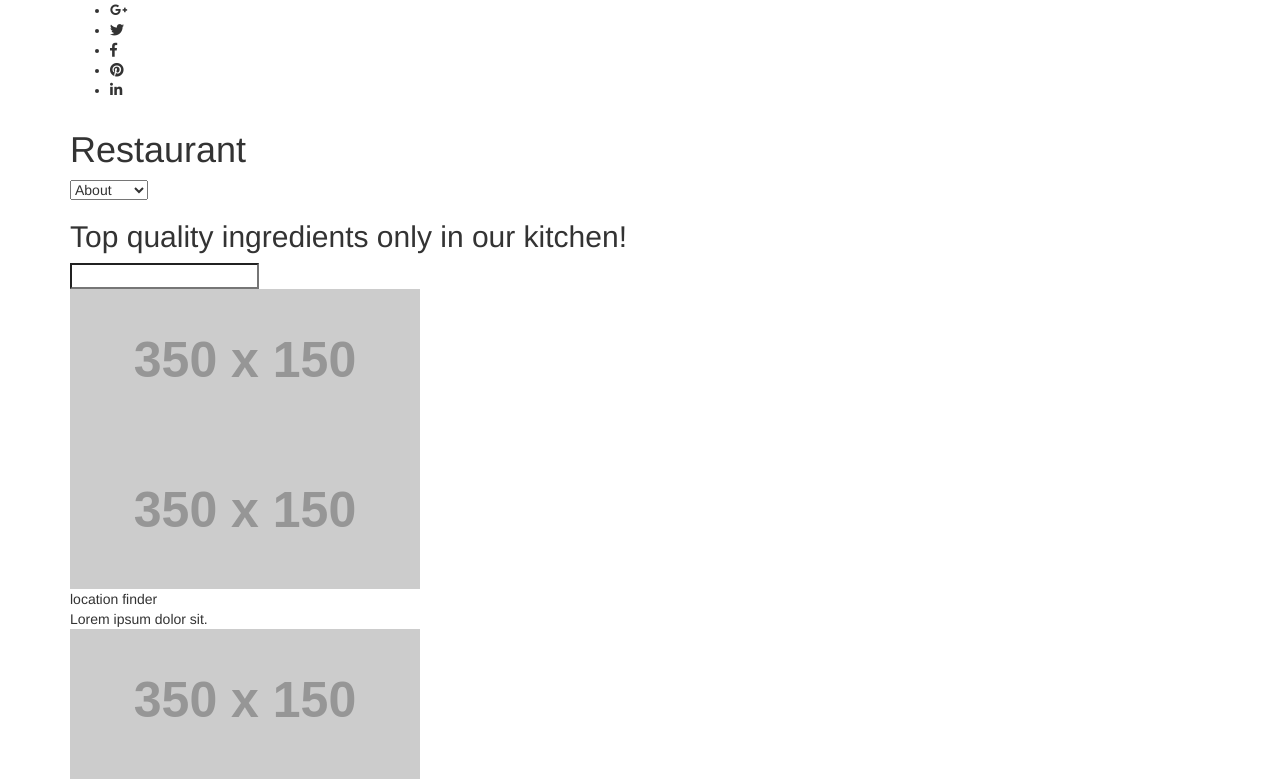
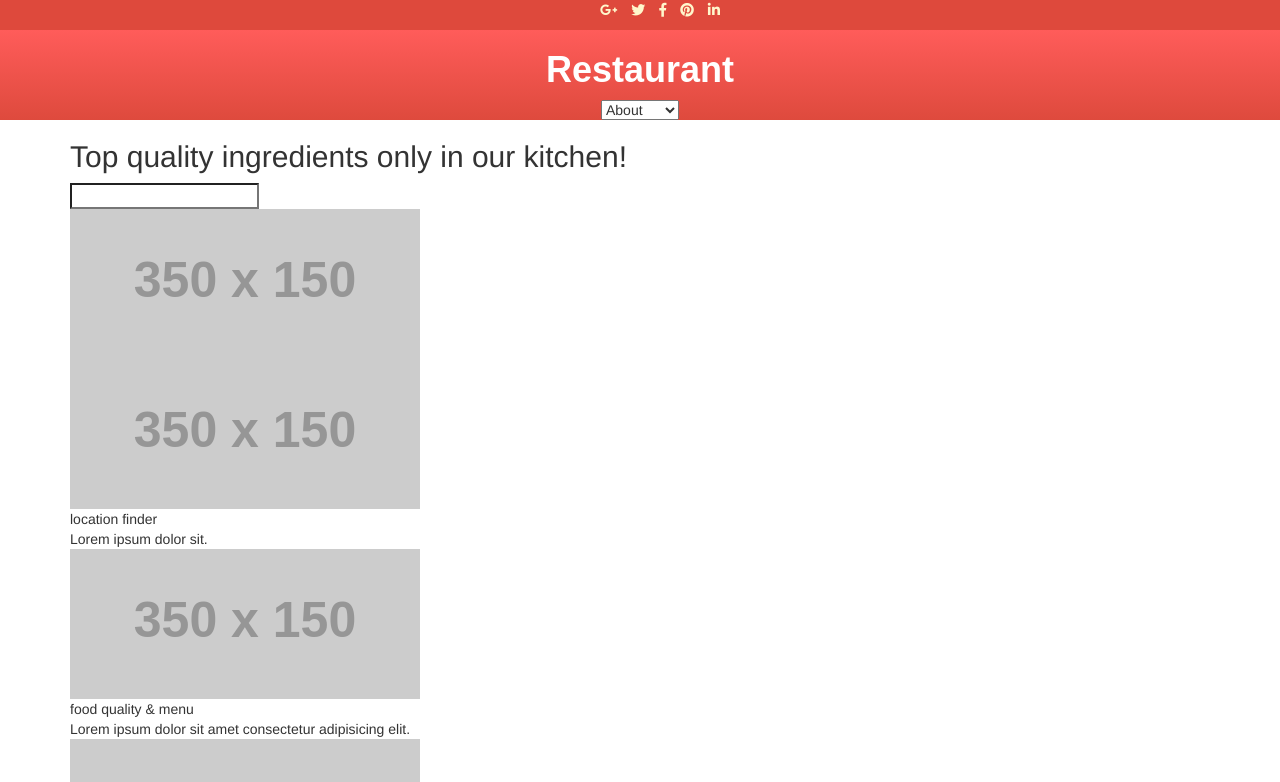
Before and after one commit to bluesatch/restaurant, a plain HTML site: page index.html in a window 1280 px wide. Shown: the top 782 px of the page. Drawn offline with Linux system fonts and the light colour scheme; placeholder pictures from the web are drawn by us.

Commit message:
start css stylings

```diff
--- a/css/style.css
+++ b/css/style.css
@@ -0,0 +1,35 @@
+.nav-bar {
+    background-color: #de493c;
+}
+.nav-bar ul {
+    text-decoration: none;
+    text-align: center;
+}
+
+.nav-bar li {
+    padding: 5px;
+    display: inline;
+}
+
+.nav-bar a {
+    color: #fff7cc;
+}
+
+.header {
+    background: #DE4A3D;
+    background: -webkit-linear-gradient(bottom, #DE4A3D, #FF5C5A);
+    background: -moz-linear-gradient(bottom, #DE4A3D, #FF5C5A);
+    background: linear-gradient(to top, #DE4A3D, #FF5C5A);
+}
+
+.header h1 {
+    font-family: Arial, Helvetica, sans-serif;
+    font-size: 36px;
+    color: white;
+    font-weight: bold;
+    text-align: center;
+}
+
+.header form {
+    text-align: center;
+}
--- a/index.html
+++ b/index.html
@@ -7,6 +7,7 @@
     <title>Restaurant</title>
     <link rel="stylesheet" href="https://use.fontawesome.com/releases/v5.3.1/css/all.css" integrity="sha384-mzrmE5qonljUremFsqc01SB46JvROS7bZs3IO2EmfFsd15uHvIt+Y8vEf7N7fWAU" crossorigin="anonymous">
     <link rel="stylesheet" href="css/bootstrap.css">
+    <link rel="stylesheet" href="css/style.css">
 </head>
 <body>
     <div class="nav-bar">
@@ -14,11 +15,11 @@
             <div class="row">
                 <div class="col-sm-12">
                     <ul>
-                        <li><i class="fab fa-google-plus-g"></i></li>
-                        <li><i class="fab fa-twitter"></i></li>
-                        <li><i class="fab fa-facebook-f"></i></li>
-                        <li><i class="fab fa-pinterest"></i></li>
-                        <li><i class="fab fa-linkedin-in"></i></li>
+                        <li><a href="#"><i class="fab fa-google-plus-g"></i></a></li>
+                        <li><a href="#"><i class="fab fa-twitter"></i></a></li>
+                        <li><a href="#"><i class="fab fa-facebook-f"></i></a></li>
+                        <li><a href="#"><i class="fab fa-pinterest"></i></a></li>
+                        <li><a href="#"><i class="fab fa-linkedin-in"></i></a></li>
                     </ul>
                 </div>
             </div>
```
